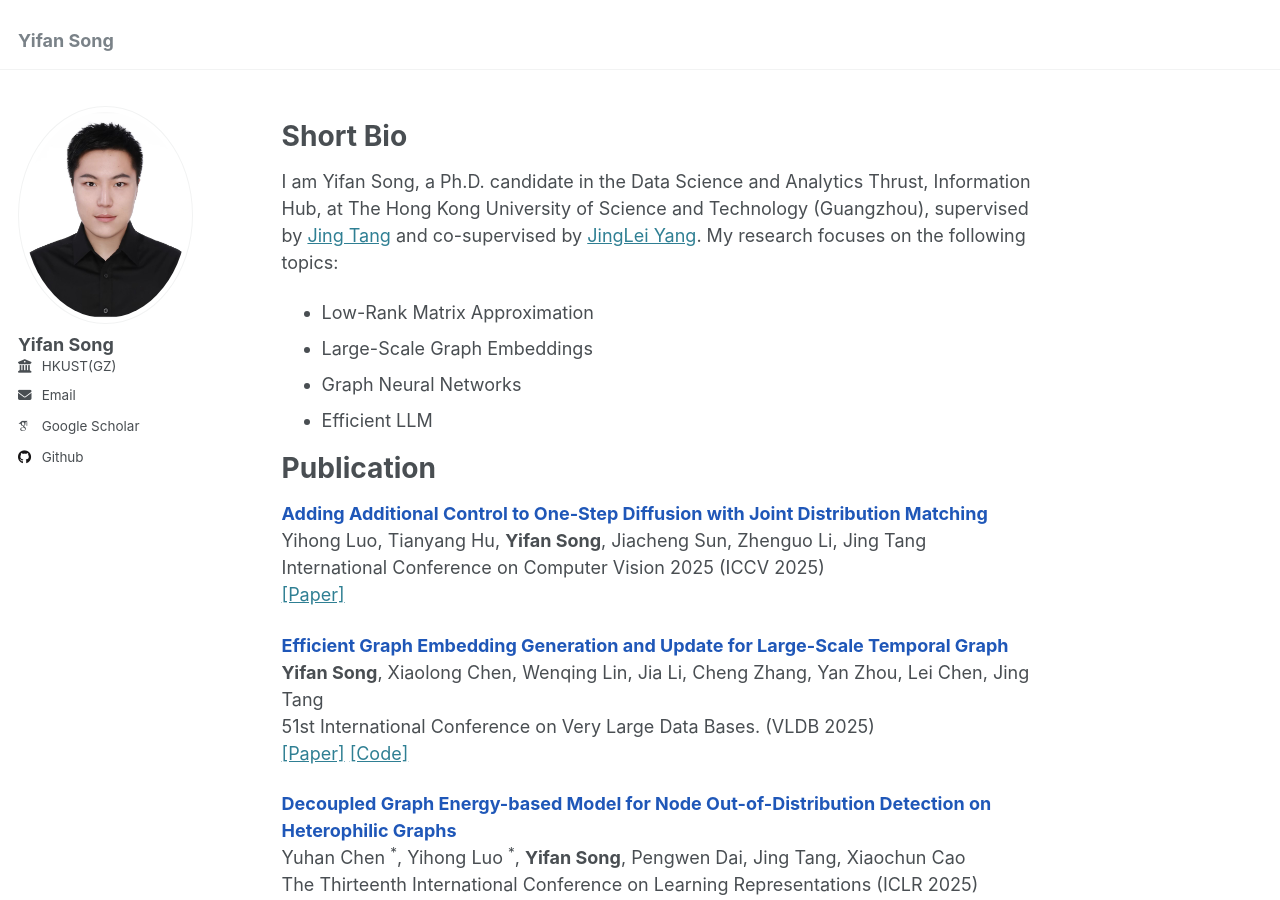
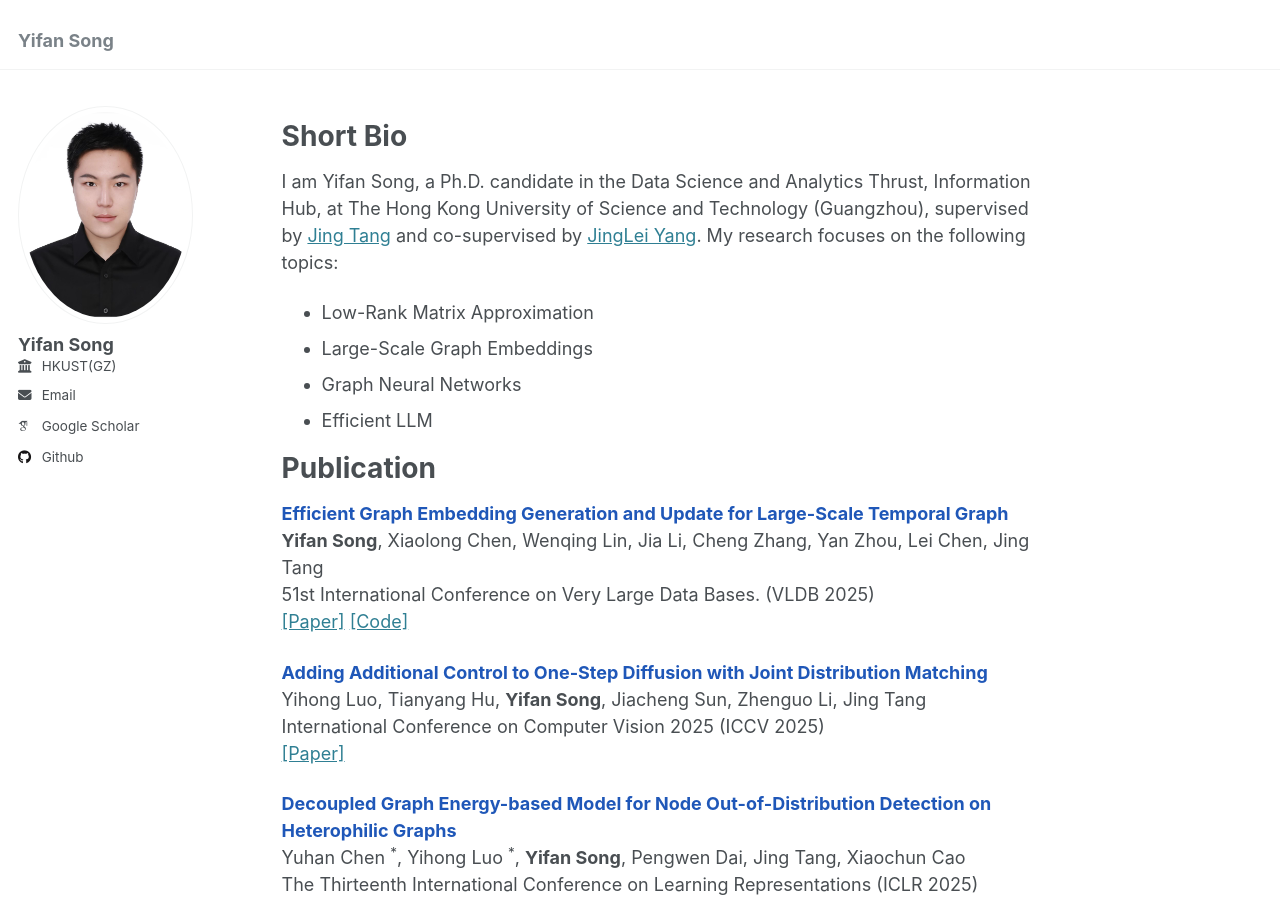
Before and after one commit to yfsong00/smallhammer.github.io, a Jekyll site: the page built from _pages/about.md, in a window 1280 px wide and 900 px high. Built offline with Jekyll 4.4.1, drawn with Linux system fonts in a browser that asks for light colours; some web fonts are replaced.

Commit message:
Update about.md

```diff
--- a/_pages/about.md
+++ b/_pages/about.md
@@ -19,15 +19,15 @@ I am Yifan Song, a Ph.D. candidate in the Data Science and Analytics Thrust, Inf
 
 Publication
 ===
+<strong><font style = "color:#1f57b8">Efficient Graph Embedding Generation and Update for Large-Scale Temporal Graph</font></strong><br />
+<strong>Yifan Song</strong>, Xiaolong Chen, Wenqing Lin, Jia Li, Cheng Zhang, Yan Zhou, Lei Chen, Jing Tang<br />
+51st International Conference on Very Large Data Bases. (VLDB 2025) <br />
+[[Paper]](https://vldb.org/pvldb/volumes/18/paper/Efficient%20Graph%20Embedding%20Generation%20and%20Update%20for%20Large-Scale%20Temporal%20Graph) [[Code]](https://github.com/yfsong00/VLDB2025LTGE) <br />
+
 <strong><font style = "color:#1f57b8">Adding Additional Control to One-Step Diffusion with Joint Distribution Matching</font></strong><br />
 Yihong Luo, Tianyang Hu, <strong>Yifan Song</strong>, Jiacheng Sun, Zhenguo Li, Jing Tang <br />
 International Conference on Computer Vision 2025 (ICCV 2025) <br />
 [[Paper]](https://arxiv.org/abs/2503.06652)<br />
-
-<strong><font style = "color:#1f57b8">Efficient Graph Embedding Generation and Update for Large-Scale Temporal Graph</font></strong><br />
-<strong>Yifan Song</strong>, Xiaolong Chen, Wenqing Lin, Jia Li, Cheng Zhang, Yan Zhou, Lei Chen, Jing Tang<br />
-51st International Conference on Very Large Data Bases. (VLDB 2025) <br />
-[[Paper]](https://vldb.org/pvldb/volumes/18/paper/Efficient%20Graph%20Embedding%20Generation%20and%20Update%20for%20Large-Scale%20Temporal%20Graph) [[Code]](https://github.com/yfsong00/VLDB2025LTGE) <br />
 
 <strong><font style = "color:#1f57b8">Decoupled Graph Energy-based Model for Node Out-of-Distribution Detection on Heterophilic Graphs</font></strong><br />
 Yuhan Chen <sup>*</sup>, Yihong Luo <sup>*</sup>, <strong>Yifan Song</strong>, Pengwen Dai, Jing Tang, Xiaochun Cao <br />
```
